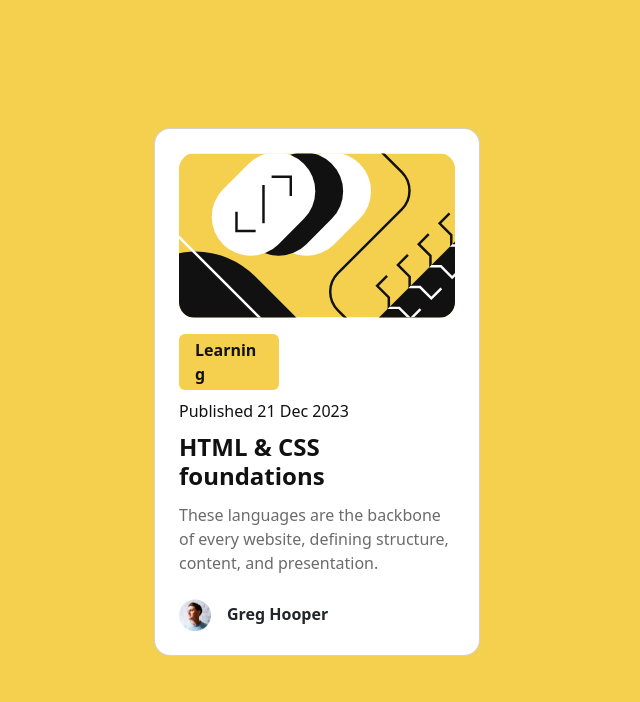
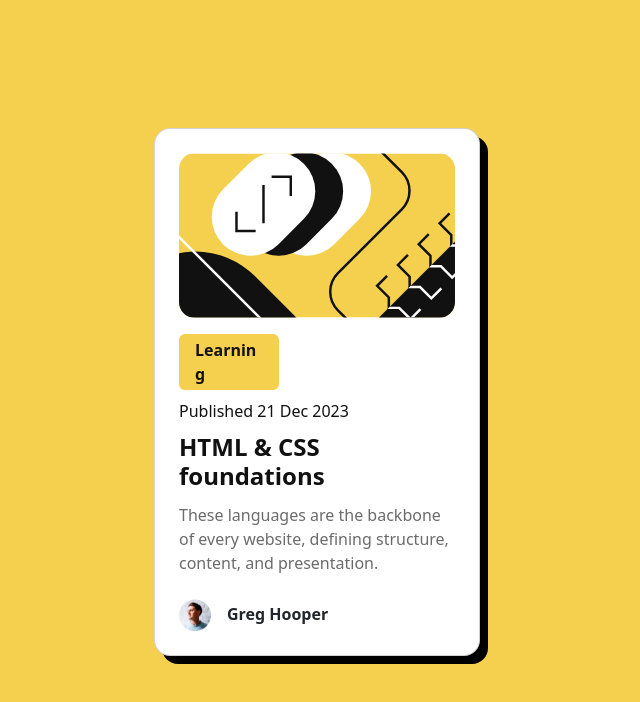
Before and after one commit to Siam-XD/Responsive-project-with-HTML-CSS-and-Bootstrap, a plain HTML site: page index.html in a window 1280 px wide. In both pictures the pointer is over the element 640 px from the left and 392 px from the top of the page. Shown: the whole page, without its empty margins (323-963 px from the left). Drawn offline with nearby package versions, Linux system fonts and the light colour scheme.

Commit message:
shadow on hover updated

```diff
--- a/assets/style.css
+++ b/assets/style.css
@@ -18,3 +18,6 @@ body {
     width: 32px;
     height: 32px;
 }
+.card:hover {
+    box-shadow: 8px 8px 0 black;
+}
```
